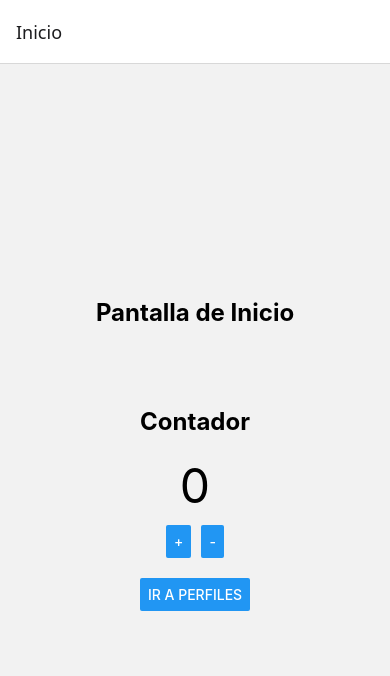
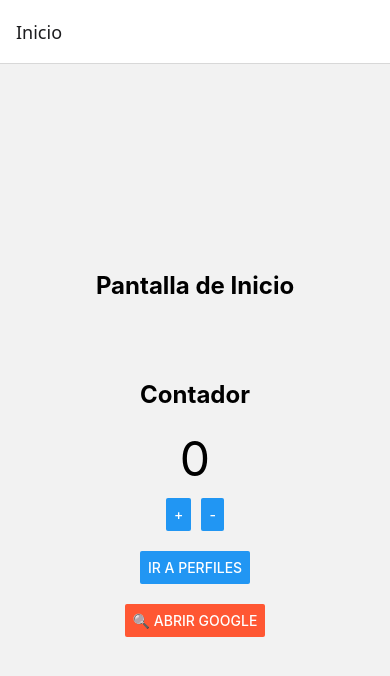
Before and after one commit to aaronsele/React-Native-Colab2, a React Native app in the folder react-native-colab/: screen /Inicio in a window 390 px wide. Shown: the top 676 px of the page. Built offline with nearby package versions, Linux system fonts and the light colour scheme.

Commit message:
10)Sorpresa para el equipo

```diff
--- a/react-native-colab/screens/Home.js
+++ b/react-native-colab/screens/Home.js
@@ -1,14 +1,23 @@
-// screens/Home.js
+
 import React from 'react';
-import { View, Text, StyleSheet, Button } from 'react-native';
+import { View, Text, StyleSheet, Button, Linking } from 'react-native';
 import Counter from '../components/Counter';
 
 export default function Home({ navigation }) {
+  const abrirGoogle = () => {
+    Linking.openURL('https://www.google.com');
+  };
+
   return (
     <View style={styles.container}>
       <Text style={styles.title}>Pantalla de Inicio</Text>
       <Counter />
       <Button title="Ir a Perfiles" onPress={() => navigation.navigate('Perfiles')} />
+
+      {/* Botón sorpresa */}
+      <View style={{ marginTop: 20 }}>
+        <Button title="🔍 Abrir Google" onPress={abrirGoogle} color="#FF5733" />
+      </View>
     </View>
   );
 }
```
